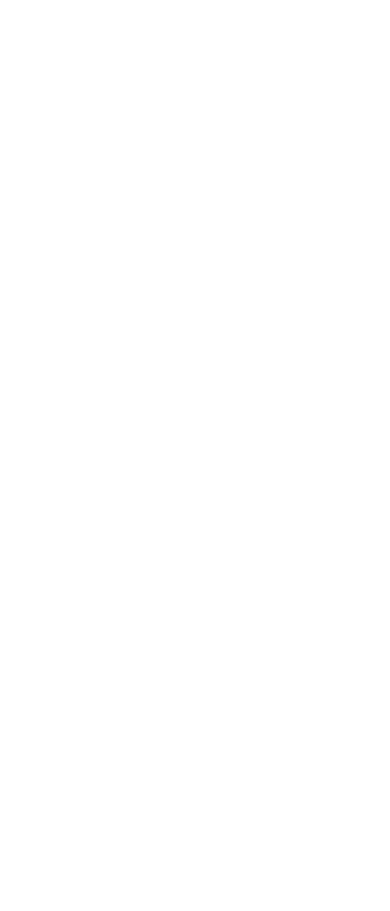
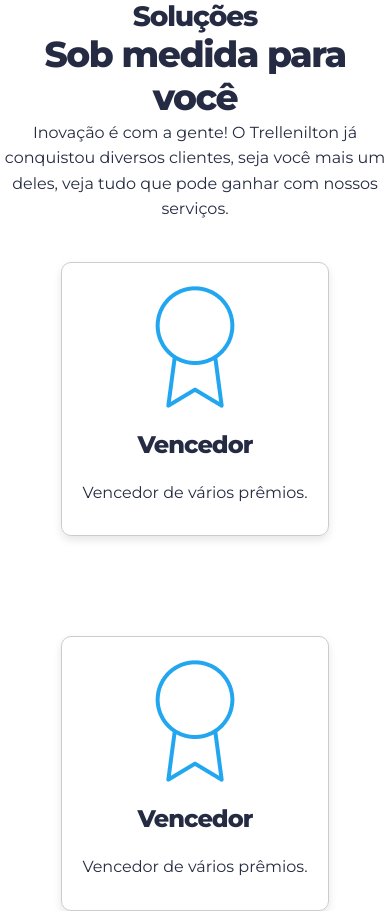
Before and after one commit to DiegoAATrevisan/landing-page, a React (Vite) app: page / in a window 390 px wide. Shown: the part 840-1751 px from the top of the page. Before the commit the page ends 844 px from the top, so only its background shows below. Built offline with nearby package versions, Linux system fonts and the light colour scheme.

Commit message:
Implemented the mobile responsive.

```diff
--- a/src/pages/Home.tsx
+++ b/src/pages/Home.tsx
@@ -14,6 +14,11 @@
 
 export default function Home() {
     const [showMobileMenu, setShowMobileMenu] = useState(false);
+
+    const handleMobileMenuClick = () => {
+        setShowMobileMenu(false);
+    };
+
     return (
         <>
             <header className="container py-sm">
@@ -41,22 +46,22 @@
                                 <div className="container flex">
                                     <ul>
                                         <li>
-                                            <a href="#">Home</a>
+                                            <a href="#" onClick={handleMobileMenuClick}>Home</a>
                                         </li>
                                         <li>
-                                            <a href="#solution">Soluções</a>
+                                            <a href="#solution" onClick={handleMobileMenuClick}>Soluções</a>
                                         </li>
                                         <li>
-                                            <a href="#testimonials">Depoimentos</a>
+                                            <a href="#testimonials" onClick={handleMobileMenuClick}>Depoimentos</a>
                                         </li>
                                         <li>
-                                            <a href="#pricing">Preços</a>
+                                            <a href="#pricing" onClick={handleMobileMenuClick}>Preços</a>
                                         </li>
                                         <li>
-                                            <a href="#contact">Contato</a>
+                                            <a href="#contact" onClick={handleMobileMenuClick}>Contato</a>
                                         </li>
                                         <li>
-                                            <a className="reverse-color" href="#">Login</a>
+                                            <a className="reverse-color" href="#" onClick={handleMobileMenuClick}>Login</a>
                                         </li>
                                     </ul>
                                     <span onClick={() => setShowMobileMenu(!showMobileMenu)} className="btn-wrapper">
@@ -113,6 +118,16 @@
                         <Card imgSrc={iconePremio} title="Vencedor" text="Vencedor de varios prêmios."></Card>
                     </div>
                 </div>
+                <div className="mobile-only" id="solution-container">
+                    <h2>Soluções</h2>
+                    <h1>Sob medida para você</h1>
+                    <p>Inovação é com a gente! O Trellenilton já conquistou diversos clientes, seja você mais um deles, veja tudo que pode ganhar com nossos serviços.</p>
+                    <div className="cards-container">
+                        <Card imgSrc={iconePremio} title="Vencedor" text="Vencedor de vários prêmios." />
+                        <Card imgSrc={iconePremio} title="Vencedor" text="Vencedor de vários prêmios." />
+                        <Card imgSrc={iconePremio} title="Vencedor" text="Vencedor de vários prêmios." />
+                    </div>
+                </div>
             </section>
         </>
     )
--- a/src/styles/solution.css
+++ b/src/styles/solution.css
@@ -10,3 +10,18 @@
     gap: 20px;
     /* Adjust the spacing here as needed */
 }
+
+@media screen and (max-width: 768px) {
+    body {
+        overflow-y: auto;
+    }
+
+    #solution {
+        min-height: 100vh;
+    }
+
+    .cards-container {
+        flex-direction: column;
+        align-items: center;
+    }
+}
```
